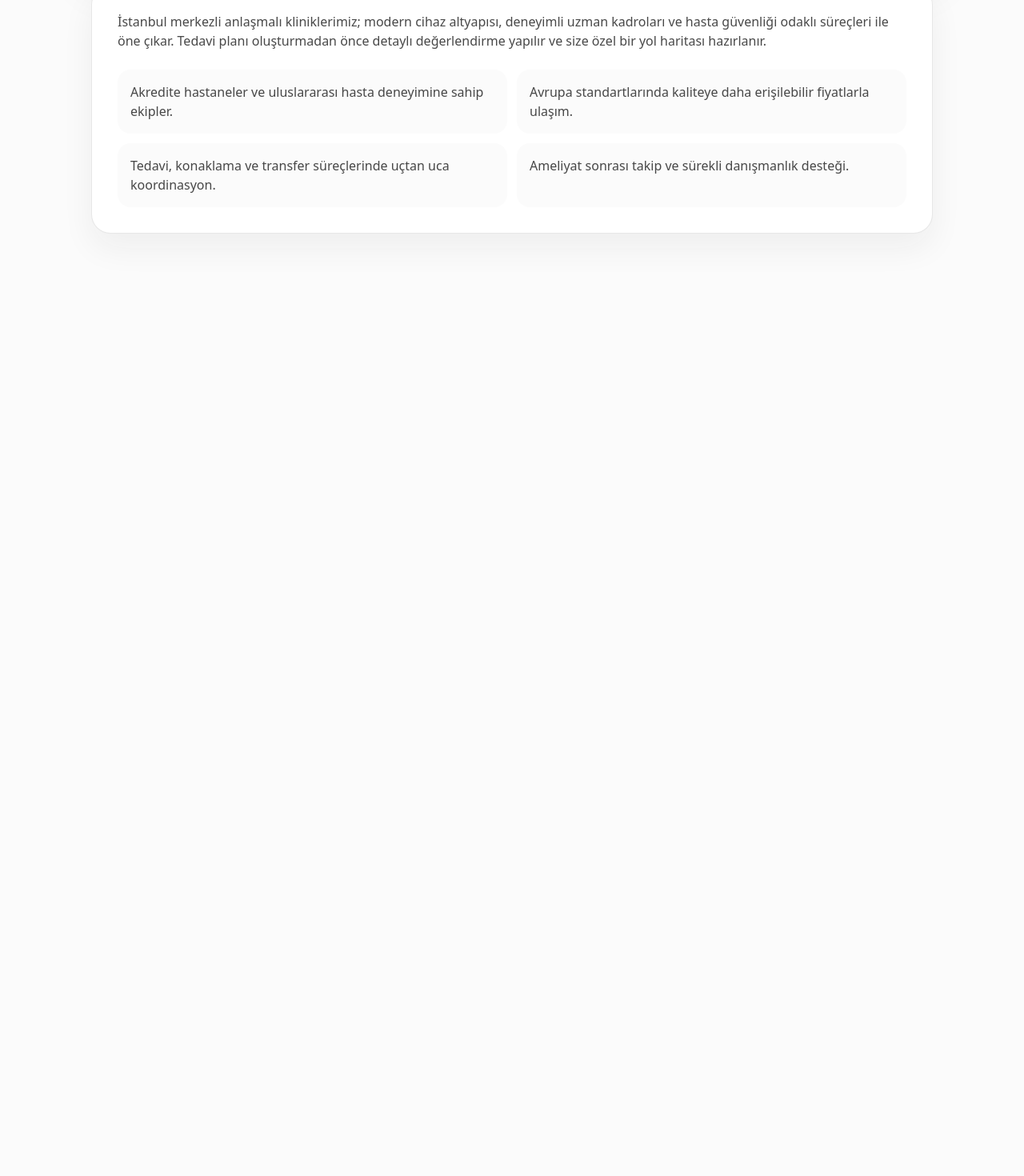
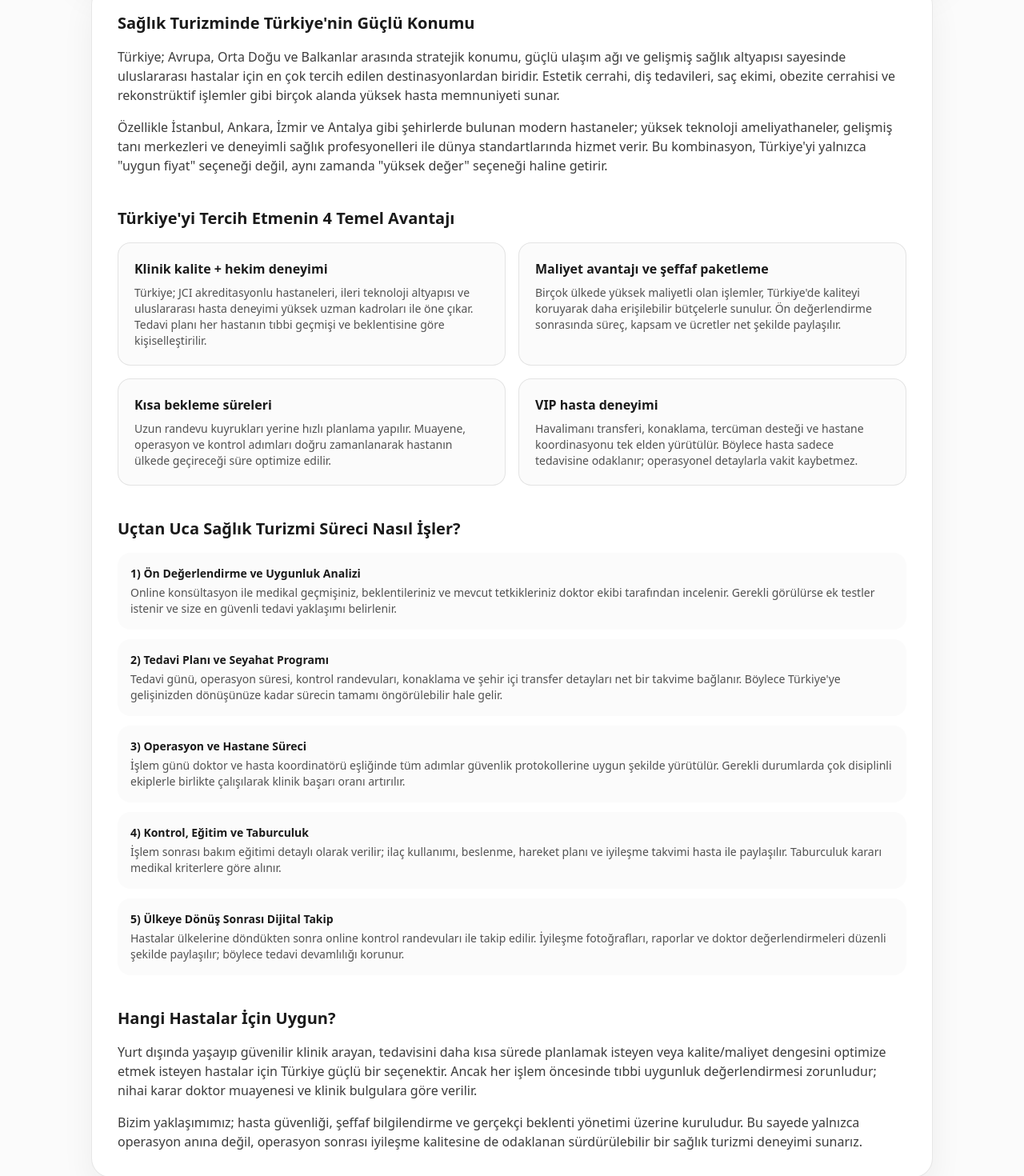
Before and after one commit to ibrahimtkmz/newlifehealth, a Next.js app: page /why-turkey in a window 1280 px wide. Shown: the part 369-1839 px from the top of the page at 80% size. Before the commit the page ends 800 px from the top, so only its background shows below. Built offline with nearby package versions, Linux system fonts and the light colour scheme.

Commit message:
Expand Why Turkey page with detailed health tourism content

```diff
--- a/app/why-turkey/page.jsx
+++ b/app/why-turkey/page.jsx
@@ -1,22 +1,108 @@
 import InnerPageLayout from "../components/InnerPageLayout";
+
+const advantages = [
+  {
+    title: "Klinik kalite + hekim deneyimi",
+    description:
+      "Türkiye; JCI akreditasyonlu hastaneleri, ileri teknoloji altyapısı ve uluslararası hasta deneyimi yüksek uzman kadroları ile öne çıkar. Tedavi planı her hastanın tıbbi geçmişi ve beklentisine göre kişiselleştirilir."
+  },
+  {
+    title: "Maliyet avantajı ve şeffaf paketleme",
+    description:
+      "Birçok ülkede yüksek maliyetli olan işlemler, Türkiye'de kaliteyi koruyarak daha erişilebilir bütçelerle sunulur. Ön değerlendirme sonrasında süreç, kapsam ve ücretler net şekilde paylaşılır."
+  },
+  {
+    title: "Kısa bekleme süreleri",
+    description:
+      "Uzun randevu kuyrukları yerine hızlı planlama yapılır. Muayene, operasyon ve kontrol adımları doğru zamanlanarak hastanın ülkede geçireceği süre optimize edilir."
+  },
+  {
+    title: "VIP hasta deneyimi",
+    description:
+      "Havalimanı transferi, konaklama, tercüman desteği ve hastane koordinasyonu tek elden yürütülür. Böylece hasta sadece tedavisine odaklanır; operasyonel detaylarla vakit kaybetmez."
+  }
+];
+
+const processSteps = [
+  {
+    title: "1) Ön Değerlendirme ve Uygunluk Analizi",
+    text: "Online konsültasyon ile medikal geçmişiniz, beklentileriniz ve mevcut tetkikleriniz doktor ekibi tarafından incelenir. Gerekli görülürse ek testler istenir ve size en güvenli tedavi yaklaşımı belirlenir."
+  },
+  {
+    title: "2) Tedavi Planı ve Seyahat Programı",
+    text: "Tedavi günü, operasyon süresi, kontrol randevuları, konaklama ve şehir içi transfer detayları net bir takvime bağlanır. Böylece Türkiye'ye gelişinizden dönüşünüze kadar sürecin tamamı öngörülebilir hale gelir."
+  },
+  {
+    title: "3) Operasyon ve Hastane Süreci",
+    text: "İşlem günü doktor ve hasta koordinatörü eşliğinde tüm adımlar güvenlik protokollerine uygun şekilde yürütülür. Gerekli durumlarda çok disiplinli ekiplerle birlikte çalışılarak klinik başarı oranı artırılır."
+  },
+  {
+    title: "4) Kontrol, Eğitim ve Taburculuk",
+    text: "İşlem sonrası bakım eğitimi detaylı olarak verilir; ilaç kullanımı, beslenme, hareket planı ve iyileşme takvimi hasta ile paylaşılır. Taburculuk kararı medikal kriterlere göre alınır."
+  },
+  {
+    title: "5) Ülkeye Dönüş Sonrası Dijital Takip",
+    text: "Hastalar ülkelerine döndükten sonra online kontrol randevuları ile takip edilir. İyileşme fotoğrafları, raporlar ve doktor değerlendirmeleri düzenli şekilde paylaşılır; böylece tedavi devamlılığı korunur."
+  }
+];
 
 export default function WhyTurkeyPage() {
   return (
     <InnerPageLayout
       title="Neden Türkiye?"
-      subtitle="Türkiye, uluslararası sağlık turizminde kalite, hız ve uygun maliyeti bir araya getiren güçlü bir merkezdir."
+      subtitle="Türkiye'yi neden tercih etmeliler? Sağlık turizminde kalite, hız, güven ve erişilebilir maliyeti bir araya getiren kapsamlı bir model sunuyoruz."
     >
-      <div className="space-y-6 text-[#1A1A1A]/80">
-        <p>
-          İstanbul merkezli anlaşmalı kliniklerimiz; modern cihaz altyapısı, deneyimli uzman kadroları ve hasta güvenliği odaklı süreçleri ile öne çıkar.
-          Tedavi planı oluşturmadan önce detaylı değerlendirme yapılır ve size özel bir yol haritası hazırlanır.
-        </p>
-        <ul className="grid gap-3 sm:grid-cols-2">
-          <li className="rounded-2xl bg-[#FBFBFB] p-4">Akredite hastaneler ve uluslararası hasta deneyimine sahip ekipler.</li>
-          <li className="rounded-2xl bg-[#FBFBFB] p-4">Avrupa standartlarında kaliteye daha erişilebilir fiyatlarla ulaşım.</li>
-          <li className="rounded-2xl bg-[#FBFBFB] p-4">Tedavi, konaklama ve transfer süreçlerinde uçtan uca koordinasyon.</li>
-          <li className="rounded-2xl bg-[#FBFBFB] p-4">Ameliyat sonrası takip ve sürekli danışmanlık desteği.</li>
-        </ul>
+      <div className="space-y-10 text-[#1A1A1A]/85">
+        <section className="space-y-4">
+          <h2 className="text-xl font-semibold text-[#1A1A1A]">Sağlık Turizminde Türkiye'nin Güçlü Konumu</h2>
+          <p>
+            Türkiye; Avrupa, Orta Doğu ve Balkanlar arasında stratejik konumu, güçlü ulaşım ağı ve gelişmiş sağlık altyapısı sayesinde
+            uluslararası hastalar için en çok tercih edilen destinasyonlardan biridir. Estetik cerrahi, diş tedavileri, saç ekimi,
+            obezite cerrahisi ve rekonstrüktif işlemler gibi birçok alanda yüksek hasta memnuniyeti sunar.
+          </p>
+          <p>
+            Özellikle İstanbul, Ankara, İzmir ve Antalya gibi şehirlerde bulunan modern hastaneler; yüksek teknoloji ameliyathaneler,
+            gelişmiş tanı merkezleri ve deneyimli sağlık profesyonelleri ile dünya standartlarında hizmet verir. Bu kombinasyon,
+            Türkiye'yi yalnızca "uygun fiyat" seçeneği değil, aynı zamanda "yüksek değer" seçeneği haline getirir.
+          </p>
+        </section>
+
+        <section className="space-y-4">
+          <h2 className="text-xl font-semibold text-[#1A1A1A]">Türkiye'yi Tercih Etmenin 4 Temel Avantajı</h2>
+          <div className="grid gap-4 sm:grid-cols-2">
+            {advantages.map((item) => (
+              <article key={item.title} className="rounded-2xl border border-[#1A1A1A]/10 bg-[#FBFBFB] p-5">
+                <h3 className="text-base font-semibold text-[#1A1A1A]">{item.title}</h3>
+                <p className="mt-2 text-sm text-[#1A1A1A]/75">{item.description}</p>
+              </article>
+            ))}
+          </div>
+        </section>
+
+        <section className="space-y-4">
+          <h2 className="text-xl font-semibold text-[#1A1A1A]">Uçtan Uca Sağlık Turizmi Süreci Nasıl İşler?</h2>
+          <div className="space-y-3">
+            {processSteps.map((step) => (
+              <article key={step.title} className="rounded-2xl bg-[#FBFBFB] p-4">
+                <h3 className="text-sm font-semibold text-[#1A1A1A]">{step.title}</h3>
+                <p className="mt-1 text-sm text-[#1A1A1A]/75">{step.text}</p>
+              </article>
+            ))}
+          </div>
+        </section>
+
+        <section className="space-y-4">
+          <h2 className="text-xl font-semibold text-[#1A1A1A]">Hangi Hastalar İçin Uygun?</h2>
+          <p>
+            Yurt dışında yaşayıp güvenilir klinik arayan, tedavisini daha kısa sürede planlamak isteyen veya kalite/maliyet dengesini
+            optimize etmek isteyen hastalar için Türkiye güçlü bir seçenektir. Ancak her işlem öncesinde tıbbi uygunluk değerlendirmesi
+            zorunludur; nihai karar doktor muayenesi ve klinik bulgulara göre verilir.
+          </p>
+          <p>
+            Bizim yaklaşımımız; hasta güvenliği, şeffaf bilgilendirme ve gerçekçi beklenti yönetimi üzerine kuruludur. Bu sayede yalnızca
+            operasyon anına değil, operasyon sonrası iyileşme kalitesine de odaklanan sürdürülebilir bir sağlık turizmi deneyimi sunarız.
+          </p>
+        </section>
       </div>
     </InnerPageLayout>
   );
```
